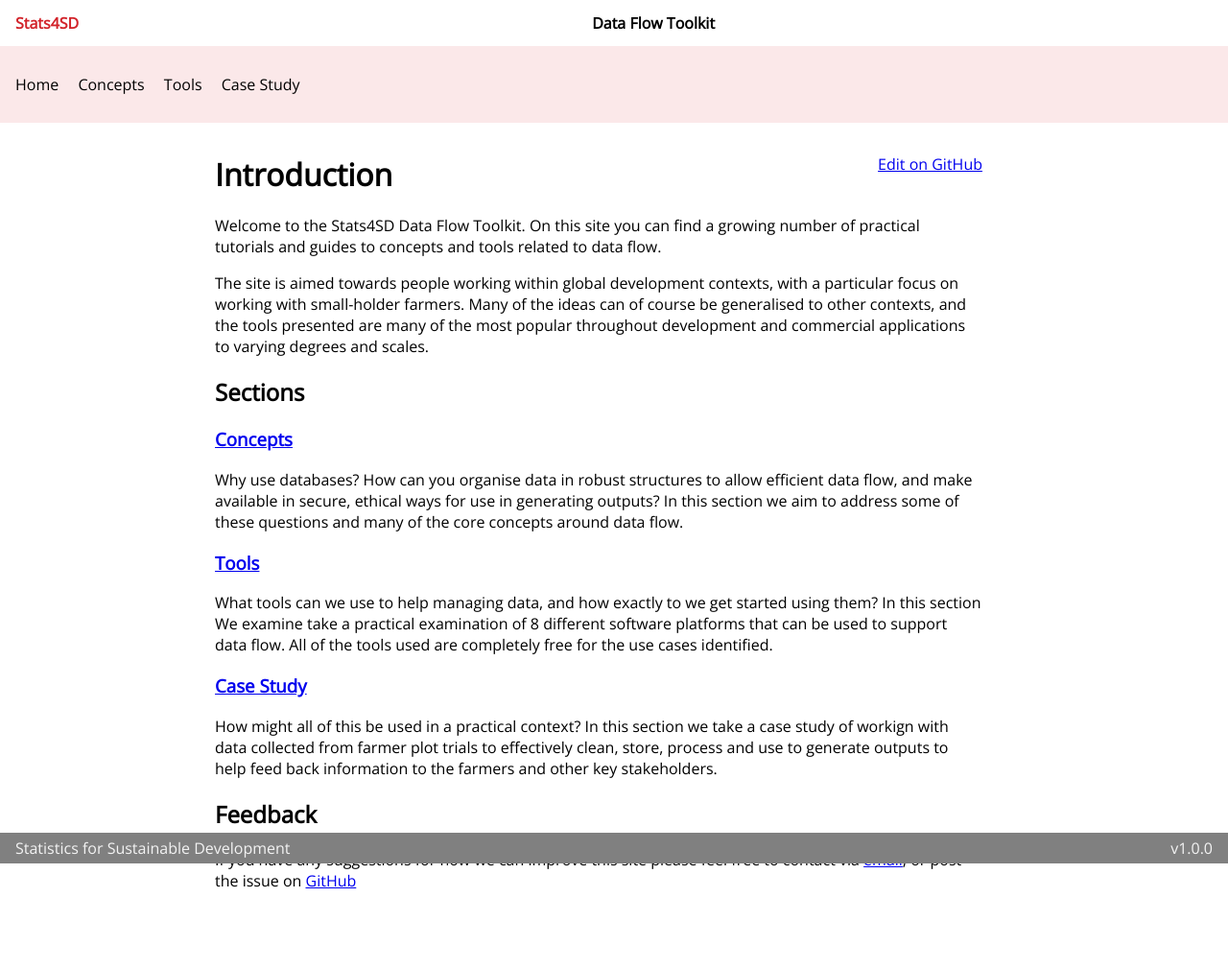
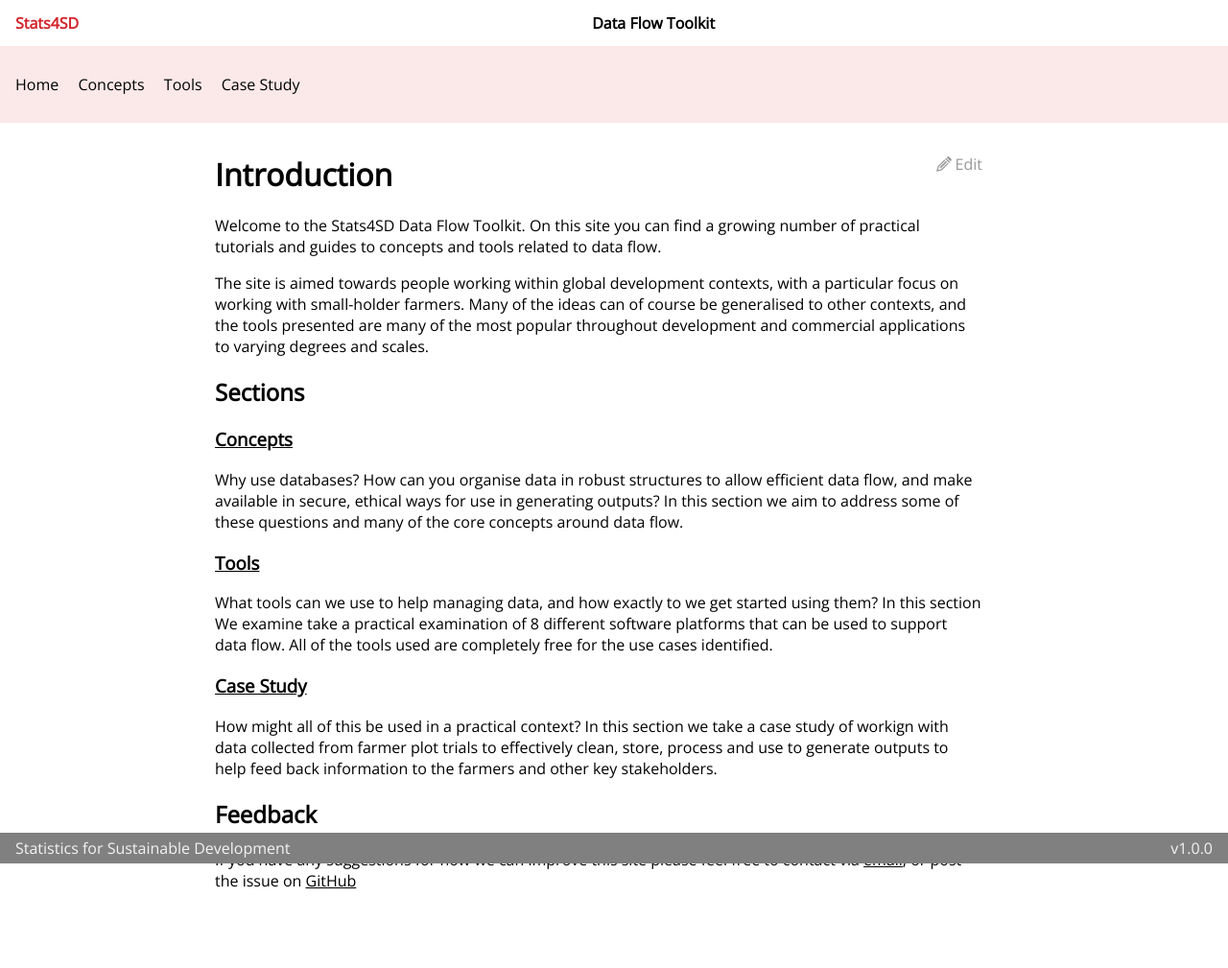
Before and after one commit to stats4sd/Installation-Guides, a Jekyll site: the page built from guides/introduction.md, in a window 1280 px wide. Shown: the whole page at 96% size. Built offline with Jekyll 4.4.1, drawn with Linux system fonts in a browser that asks for light colours.

Commit message:
minor style changes

```diff
--- a/_layouts/default.html
+++ b/_layouts/default.html
@@ -79,13 +79,15 @@
       </nav>
       <!-- Page Content -->
       <div class="main-content--content">
-        <div style="float:right">
           <a
-            target="_blank"
-            href="{{ site.github.repository_url }}/tree/master/{{page.path}}"
-            >Edit on GitHub</a
+          target="_blank"
+          href="{{ site.github.repository_url }}/tree/master/{{page.path}}"
           >
+        <div class="edit__container">
+            <img class="edit__image" src="assets/images/edit.svg">
+            <span class="edit__text">Edit</span>
         </div>
+      </a>
         <div>{{ content }}</div>
       </div>
     </div>
--- a/assets/css/layout.css
+++ b/assets/css/layout.css
@@ -54,6 +54,18 @@ body {
   flex: 1;
   max-width: 50em;
 }
+.edit__container {
+  float: right;
+  display: flex;
+  justify-content: center;
+  opacity: 0.4;
+}
+.edit__image {
+  height: 1em;
+  position: relative;
+  top: 3px;
+  margin-right: 4px;
+}
 
 img {
   max-width: 100%;
--- a/assets/css/typography.css
+++ b/assets/css/typography.css
@@ -4,6 +4,15 @@ body {
 h1 {
   margin-top: 0;
 }
+a,
+a:visited {
+  color: black;
+}
+
+.primary {
+  color: #d2232a;
+}
+
 .main-content__sidebar > a > span.active {
   font-weight: bold;
 }
```
Also changed, not shown: assets/images/edit.svg (added).
